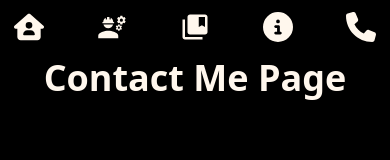
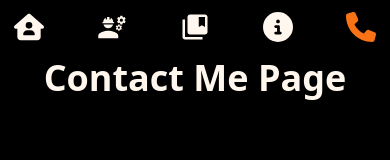
Before and after one commit to Kimoney/john-next, a Next.js app: page /contact in a window 390 px wide. Shown: the top 160 px of the page. Built offline with nearby package versions, Linux system fonts and the light colour scheme.

Commit message:
feat: adjusted the pathname for contact

```diff
--- a/src/app/ui/navbar.jsx
+++ b/src/app/ui/navbar.jsx
@@ -27,7 +27,7 @@ export default function Navbar() {
     <Link href="/services" className={`md:hidden hover:text-orange-400 ${pathname === '/services' ? 'text-orange-500' : ''}`}> <MdEngineering/> </Link>
     <Link href="/portfolio" className={`md:hidden hover:text-orange-400 ${pathname === '/portfolio' ? 'text-orange-500' : ''}`}> <MdCollectionsBookmark/> </Link>
     <Link href="/about" className={`md:hidden hover:text-orange-400 ${pathname === '/about' ? 'text-orange-500' : ''}`}> <FaCircleInfo /> </Link>
-    <Link href="/contact" className={`md:hidden hover:text-orange-400 ${pathname === 'contact' ? 'text-orange-500' : ''}`}> <FaPhone/> </Link>
+    <Link href="/contact" className={`md:hidden hover:text-orange-400 ${pathname === '/contact' ? 'text-orange-500' : ''}`}> <FaPhone/> </Link>
     </div>
     </>
   )
```
